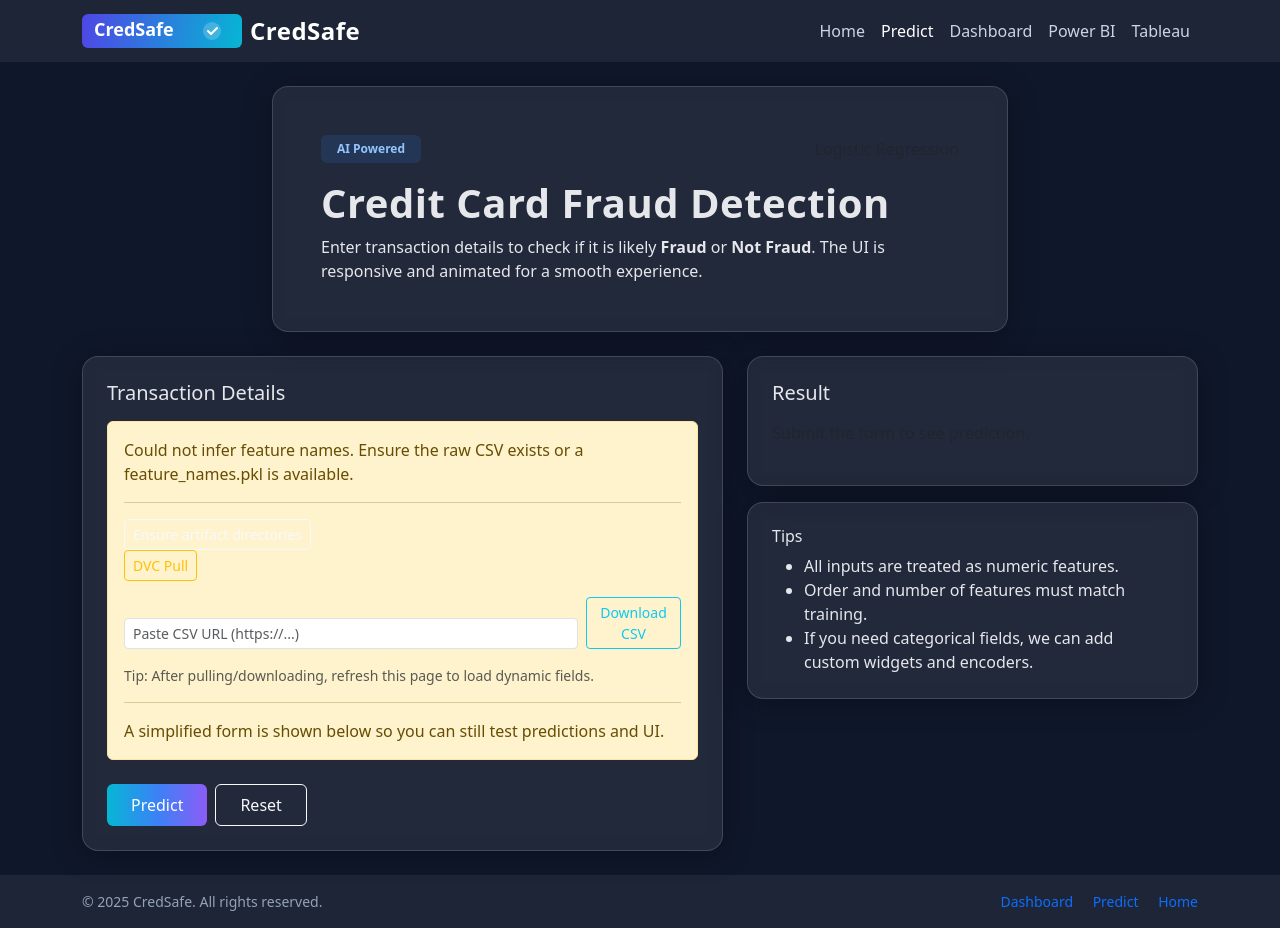
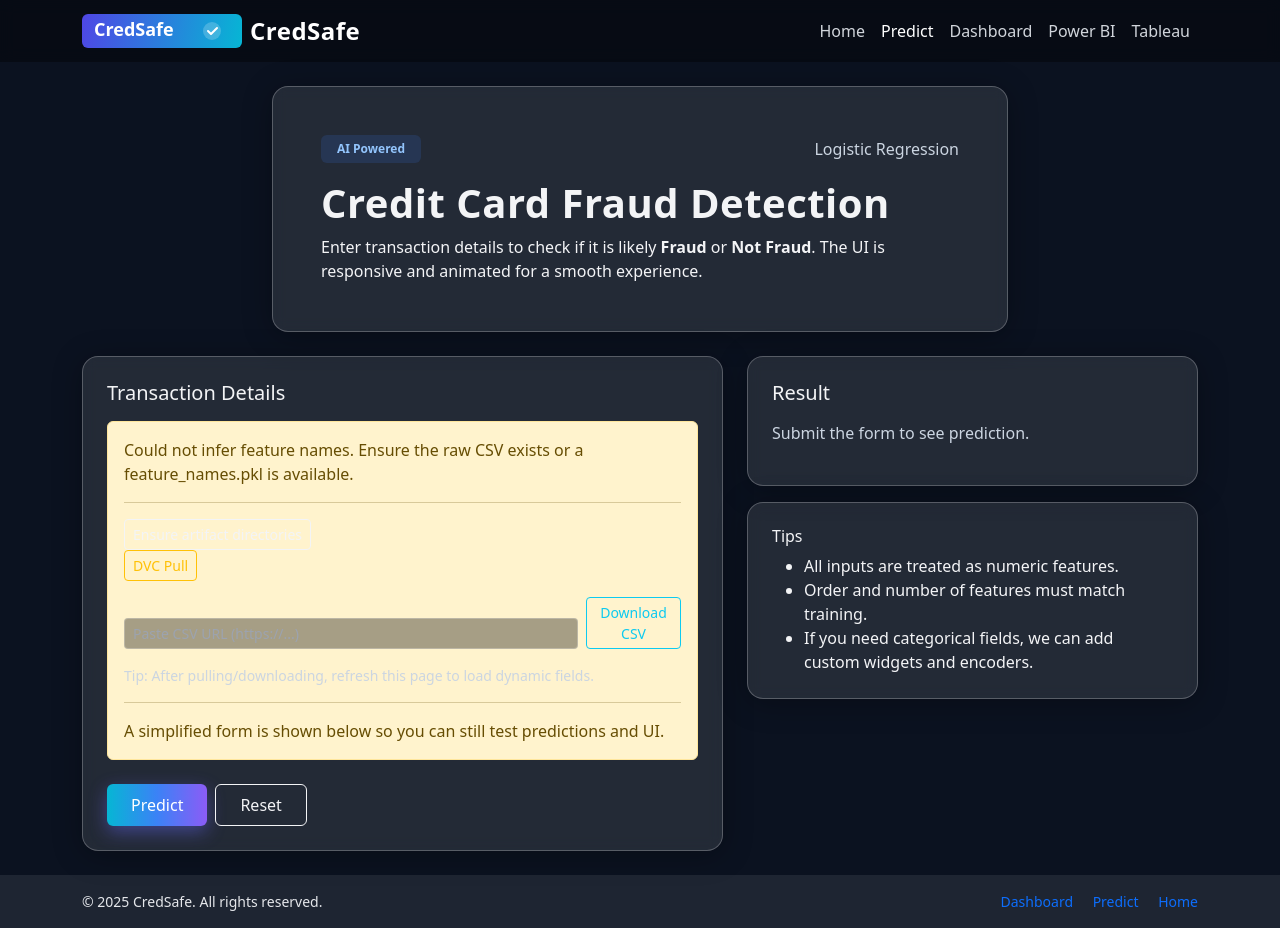
Before and after one commit to Surajk86808/Credit-card, a Django app: template templates/predict.html in a window 1280 px wide. Run offline with Django 4.2, Linux system fonts and the light colour scheme; the template is opened without the code that fills it, so the values that code supplies are empty.

Commit message:
done till forms validation

```diff
--- a/static/css/site.css
+++ b/static/css/site.css
@@ -1,18 +1,50 @@
 /* Shared site styles for CredSafe */
 :root {
   --brand-color: #60a5fa;
+  --bg-dark: #0b1220;         /* darker for contrast */
+  --text-main: #f3f4f6;       /* near white */
+  --text-muted: #cbd5e1;      /* muted */
+  --panel: rgba(255,255,255,0.10); /* increase opacity for contrast */
+  --panel-border: rgba(255,255,255,0.24);
 }
+
+/* Global base adjustments for better contrast */
+body { background: var(--bg-dark) !important; color: var(--text-main) !important; }
+.glass { background: var(--panel) !important; border: 1px solid var(--panel-border) !important; }
+.text-muted { color: var(--text-muted) !important; }
+
 .navbar .navbar-brand.brand {
   font-weight: 800;
   letter-spacing: .5px;
   font-size: 1.5rem; /* slightly larger */
 }
-.navbar .nav-link { color: #cbd5e1; }
-.navbar .nav-link.active { color: #fff; }
+.navbar { background: rgba(0,0,0,0.35) !important; backdrop-filter: blur(8px); }
+.navbar .nav-link { color: #d1d5db !important; }
+.navbar .nav-link.active, .navbar .nav-link:hover { color: #fff !important; }
 .footer-bar {
-  background: rgba(255,255,255,0.06);
-  color: #94a3b8;
+  background: rgba(255,255,255,0.08);
+  color: #e5e7eb;
 }
+
+/* Forms: high-contrast inputs */
+.form-control, .form-select {
+  background: rgba(0,0,0,0.35) !important;
+  color: var(--text-main) !important;
+  border: 1px solid rgba(255,255,255,0.25) !important;
+}
+.form-control::placeholder { color: #9ca3af; }
+.form-label { color: #e2e8f0 !important; font-weight: 600; }
+
+/* Buttons */
+.btn-gradient { box-shadow: 0 6px 18px rgba(99,102,241,.45) !important; }
+.btn-outline-light { color: #f3f4f6 !important; border-color: #f3f4f6 !important; }
+.btn-outline-light:hover { background: rgba(255,255,255,0.12) !important; }
+
+/* Cards/results */
+.result-card { background: rgba(34,197,94,0.08) !important; }
+.result-card.danger { background: rgba(239,68,68,0.10) !important; }
+
+/* Utility */
+.header-logo { height: 34px; width: auto; }
 .responsive-embed { position: relative; padding-bottom: 56.25%; height: 0; overflow: hidden; border-radius: 12px; }
 .responsive-embed iframe { position: absolute; top:0; left:0; width:100%; height:100%; border:0; }
-.header-logo { height: 34px; width: auto; }
```
Also changed, not shown: Backend/predictor/forms.py (+49 -33 lines).
